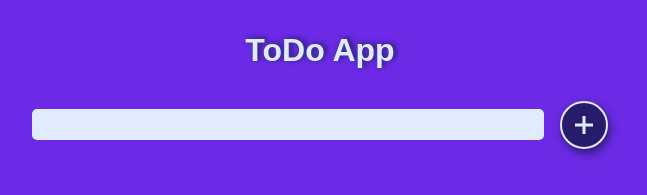
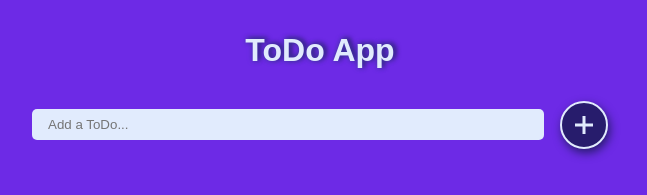
Before and after one commit to TheNewC0der-24/ToDo-Buddy, a React (Create React App) app: page / in a window 1280 px wide. Shown: the top 195 px of the page, without its empty margins (320-967 px from the left). Built offline with nearby package versions, Linux system fonts and the light colour scheme; a web font is replaced by a local one.

Commit message:
Add placeholder

```diff
--- a/src/components/Todos.jsx
+++ b/src/components/Todos.jsx
@@ -42,9 +42,10 @@ const Todos = (props) => {
         <div className='addTodos'>
             <input
                 type="text"
+                className='todo-input'
+                placeholder='Add a ToDo...'
+                value={todo}
                 onChange={(e) => handleChange(e)}
-                className='todo-input'
-                value={todo}
             />
             <motion.button
                 whileHover={{ scale: 1.1 }}
```
